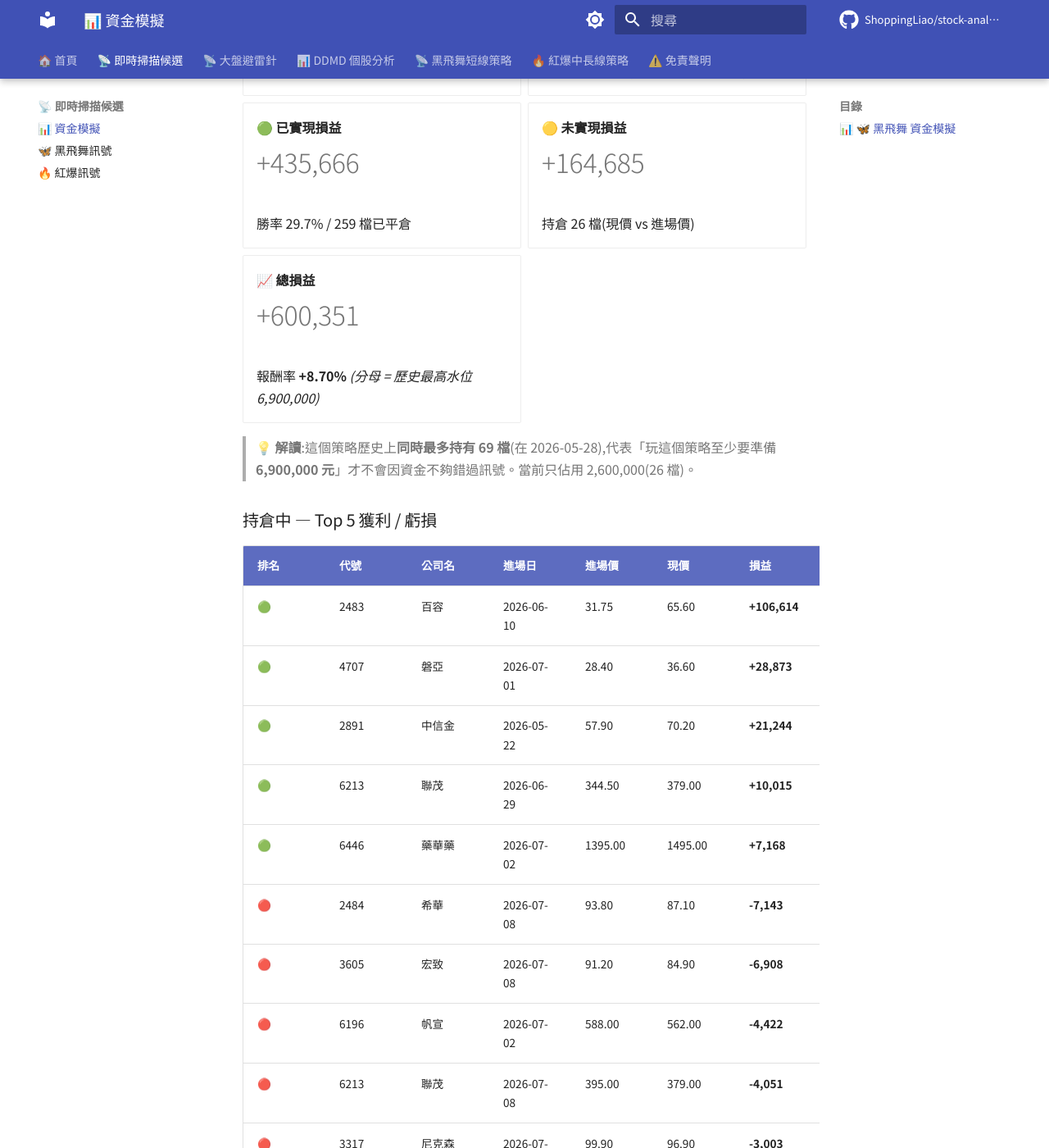
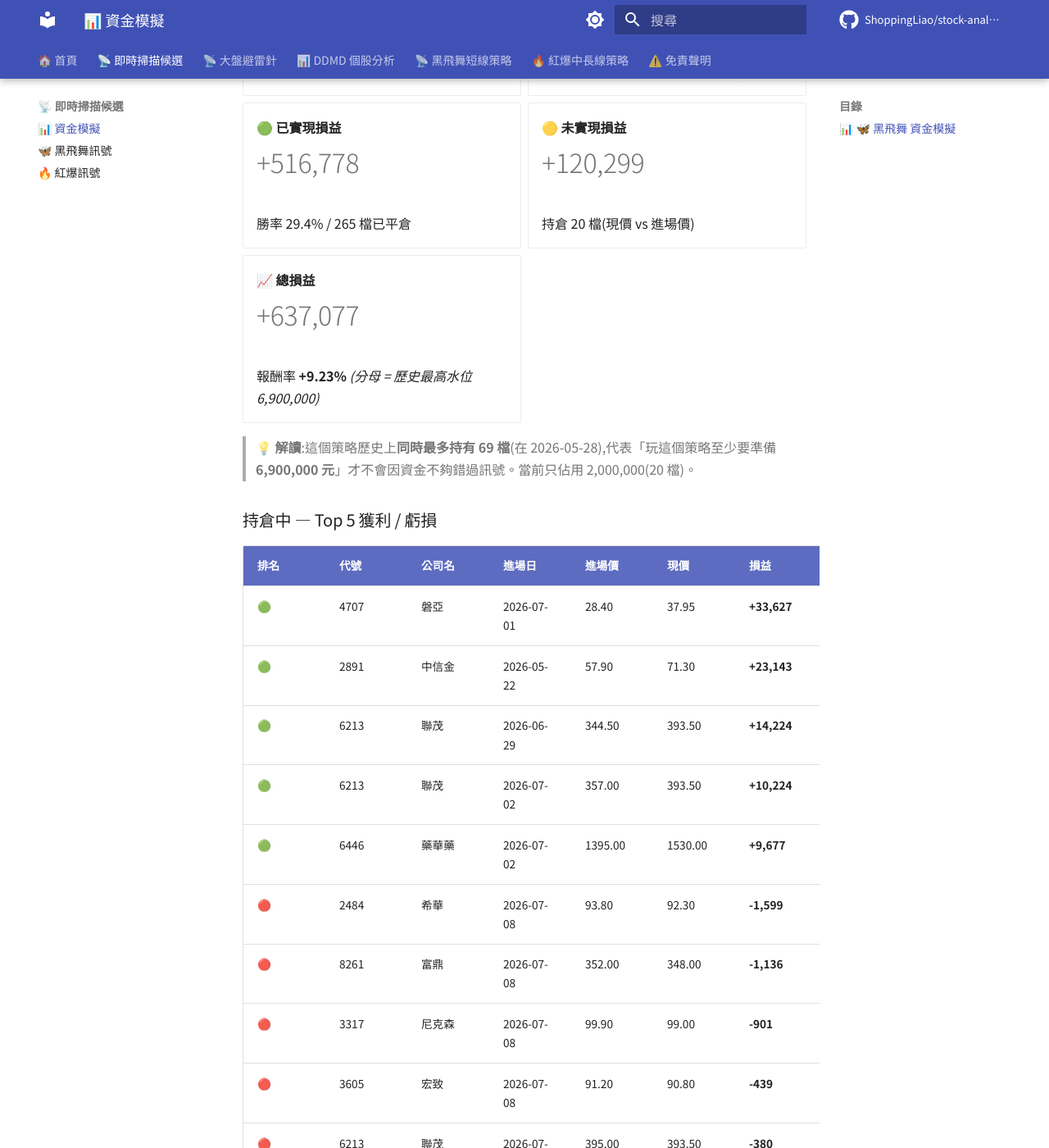
Before and after one commit to ShoppingLiao/stock-analysis-public, an MkDocs documentation site: the page built from docs/signals_capital.md, in a window 1280 px wide and 1400 px high, scrolled down 631 px. Shown: the whole window at 82% size. Built offline with MkDocs 1.6.1 and Material for MkDocs 9.7.7, drawn with Linux system fonts in a browser that asks for light colours; comment, search, counter and statistics services are not loaded; some of the changed text lies outside the part shown.

Commit message:
docs(signals): update BB + RB + capital (2026-07-08)

```diff
--- a/docs/signals_capital.md
+++ b/docs/signals_capital.md
@@ -17,9 +17,9 @@
 
 -   **💼 當前資金水位**
 
-    # 2,600,000
+    # 2,000,000
 
-    持倉 26 檔 × 100,000
+    持倉 20 檔 × 100,000
 
 -   **🌊 歷史最高水位**
 
@@ -29,40 +29,40 @@
 
 -   **🟢 已實現損益**
 
-    # +435,666
+    # +516,778
 
-    勝率 29.7% / 259 檔已平倉
+    勝率 29.4% / 265 檔已平倉
 
 -   **🟡 未實現損益**
 
-    # +164,685
+    # +120,299
 
-    持倉 26 檔(現價 vs 進場價)
+    持倉 20 檔(現價 vs 進場價)
 
 -   **📈 總損益**
 
-    # +600,351
+    # +637,077
 
-    報酬率 **+8.70%** _(分母 = 歷史最高水位 6,900,000)_
+    報酬率 **+9.23%** _(分母 = 歷史最高水位 6,900,000)_
 
 </div>
 
-> **💡 解讀**:這個策略歷史上**同時最多持有 69 檔**(在 2026-05-28),代表「玩這個策略至少要準備 **6,900,000 元**」才不會因資金不夠錯過訊號。當前只佔用 2,600,000(26 檔)。
+> **💡 解讀**:這個策略歷史上**同時最多持有 69 檔**(在 2026-05-28),代表「玩這個策略至少要準備 **6,900,000 元**」才不會因資金不夠錯過訊號。當前只佔用 2,000,000(20 檔)。
 
 ### 持倉中 — Top 5 獲利 / 虧損
 
 | 排名 | 代號 | 公司名 | 進場日 | 進場價 | 現價 | 損益 | 損益% |
 |------|------|--------|--------|--------|------|------|-------|
-| 🟢 | 2483 | 百容 | 2026-06-10 | 31.75 | 65.60 | **+106,614** | **+106.61%** |
-| 🟢 | 4707 | 磐亞 | 2026-07-01 | 28.40 | 36.60 | **+28,873** | **+28.87%** |
-| 🟢 | 2891 | 中信金 | 2026-05-22 | 57.90 | 70.20 | **+21,244** | **+21.24%** |
-| 🟢 | 6213 | 聯茂 | 2026-06-29 | 344.50 | 379.00 | **+10,015** | **+10.01%** |
-| 🟢 | 6446 | 藥華藥 | 2026-07-02 | 1395.00 | 1495.00 | **+7,168** | **+7.17%** |
-| 🔴 | 2484 | 希華 | 2026-07-08 | 93.80 | 87.10 | **-7,143** | **-7.14%** |
-| 🔴 | 3605 | 宏致 | 2026-07-08 | 91.20 | 84.90 | **-6,908** | **-6.91%** |
-| 🔴 | 6196 | 帆宣 | 2026-07-02 | 588.00 | 562.00 | **-4,422** | **-4.42%** |
-| 🔴 | 6213 | 聯茂 | 2026-07-08 | 395.00 | 379.00 | **-4,051** | **-4.05%** |
-| 🔴 | 3317 | 尼克森 | 2026-07-08 | 99.90 | 96.90 | **-3,003** | **-3.00%** |
+| 🟢 | 4707 | 磐亞 | 2026-07-01 | 28.40 | 37.95 | **+33,627** | **+33.63%** |
+| 🟢 | 2891 | 中信金 | 2026-05-22 | 57.90 | 71.30 | **+23,143** | **+23.14%** |
+| 🟢 | 6213 | 聯茂 | 2026-06-29 | 344.50 | 393.50 | **+14,224** | **+14.22%** |
+| 🟢 | 6213 | 聯茂 | 2026-07-02 | 357.00 | 393.50 | **+10,224** | **+10.22%** |
+| 🟢 | 6446 | 藥華藥 | 2026-07-02 | 1395.00 | 1530.00 | **+9,677** | **+9.68%** |
+| 🔴 | 2484 | 希華 | 2026-07-08 | 93.80 | 92.30 | **-1,599** | **-1.60%** |
+| 🔴 | 8261 | 富鼎 | 2026-07-08 | 352.00 | 348.00 | **-1,136** | **-1.14%** |
+| 🔴 | 3317 | 尼克森 | 2026-07-08 | 99.90 | 99.00 | **-901** | **-0.90%** |
+| 🔴 | 3605 | 宏致 | 2026-07-08 | 91.20 | 90.80 | **-439** | **-0.44%** |
+| 🔴 | 6213 | 聯茂 | 2026-07-08 | 395.00 | 393.50 | **-380** | **-0.38%** |
 
 !!! info "⚠️ 資金模擬說明"
     每檔固定投入 **100,000 元**(教育性質,實際操作會依 TDMD 評分動態調整部位)。
@@ -115,16 +115,16 @@
 
 | 排名 | 代號 | 公司名 | 進場日 | 進場價 | 現價 | 損益 | 損益% |
 |------|------|--------|--------|--------|------|------|-------|
-| 🟢 | 2061 | 風青 | 2026-05-22 | 26.65 | 80.00 | **+200,188** | **+200.19%** |
-| 🟢 | 3090 | 日電貿 | 2026-05-08 | 113.50 | 306.00 | **+169,604** | **+169.60%** |
-| 🟢 | 6182 | 合晶 | 2026-05-08 | 56.90 | 145.50 | **+155,712** | **+155.71%** |
-| 🟢 | 8261 | 富鼎 | 2026-05-14 | 136.00 | 342.00 | **+151,471** | **+151.47%** |
-| 🟢 | 2492 | 華新科 | 2026-05-13 | 200.00 | 502.00 | **+151,000** | **+151.00%** |
-| 🔴 | 4741 | 泓瀚 | 2026-06-10 | 80.90 | 52.70 | **-34,858** | **-34.86%** |
-| 🔴 | 2413 | 環科 | 2026-06-12 | 61.20 | 45.65 | **-25,408** | **-25.41%** |
-| 🔴 | 3060 | 銘異 | 2026-06-22 | 41.65 | 36.00 | **-13,565** | **-13.57%** |
-| 🔴 | 2464 | 盟立 | 2026-07-02 | 183.50 | 161.00 | **-12,262** | **-12.26%** |
-| 🔴 | 6156 | 松上 | 2026-07-02 | 32.00 | 28.40 | **-11,250** | **-11.25%** |
+| 🟢 | 2061 | 風青 | 2026-05-22 | 26.65 | 83.00 | **+211,445** | **+211.44%** |
+| 🟢 | 6182 | 合晶 | 2026-05-08 | 56.90 | 160.00 | **+181,195** | **+181.20%** |
+| 🟢 | 3090 | 日電貿 | 2026-05-08 | 113.50 | 303.50 | **+167,401** | **+167.40%** |
+| 🟢 | 6834 | 天二科技 | 2026-05-08 | 48.10 | 126.50 | **+162,994** | **+162.99%** |
+| 🟢 | 8261 | 富鼎 | 2026-05-14 | 136.00 | 348.00 | **+155,882** | **+155.88%** |
+| 🔴 | 4741 | 泓瀚 | 2026-06-10 | 80.90 | 52.00 | **-35,723** | **-35.72%** |
+| 🔴 | 2413 | 環科 | 2026-06-12 | 61.20 | 46.30 | **-24,346** | **-24.35%** |
+| 🔴 | 1460 | 宏遠 | 2026-07-03 | 8.58 | 7.31 | **-14,802** | **-14.80%** |
+| 🔴 | 3060 | 銘異 | 2026-06-22 | 41.65 | 35.80 | **-14,046** | **-14.05%** |
+| 🔴 | 6156 | 松上 | 2026-07-02 | 32.00 | 27.70 | **-13,437** | **-13.44%** |
 
 !!! info "⚠️ 資金模擬說明"
     每檔固定投入 **100,000 元**(教育性質,實際操作會依 TDMD 評分動態調整部位)。
@@ -139,9 +139,9 @@
 
 -   **💼 當前資金水位**
 
-    # 16,700,000
+    # 16,100,000
 
-    BB 2,600,000 + RB 14,100,000
+    BB 2,000,000 + RB 14,100,000
 
 -   **🌊 兩策略歷史最高水位**
 
@@ -151,21 +151,21 @@
 
 -   **🟢 已實現損益**
 
-    # -186,167
+    # -105,055
 
-    BB +435,666 + RB -621,832
+    BB +516,778 + RB -621,832
 
 -   **🟡 未實現損益**
 
-    # +3,711,326
+    # +3,634,570
 
-    BB +164,685 + RB +3,546,641
+    BB +120,299 + RB +3,514,271
 
 -   **📈 總損益**
 
-    # +3,525,159
+    # +3,529,515
 
-    報酬率 **+15.46%** _(分母 = 兩策略歷史最高水位)_
+    報酬率 **+15.48%** _(分母 = 兩策略歷史最高水位)_
 
 </div>
 
```
Also changed, not shown: other parts of docs/signals_capital.md (+3 -3 lines), docs/signals_black_butterfly.md (+62 -67 lines), docs/signals_red_burst.md (+7 -1 lines).
